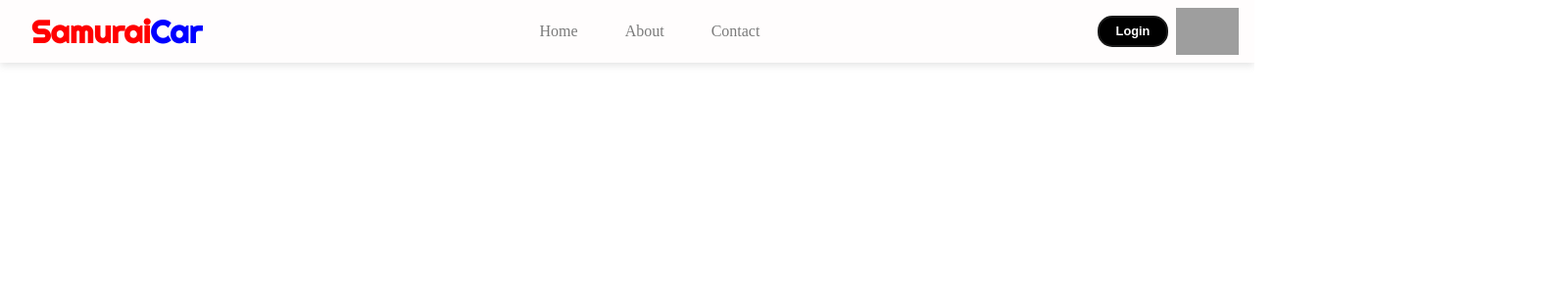
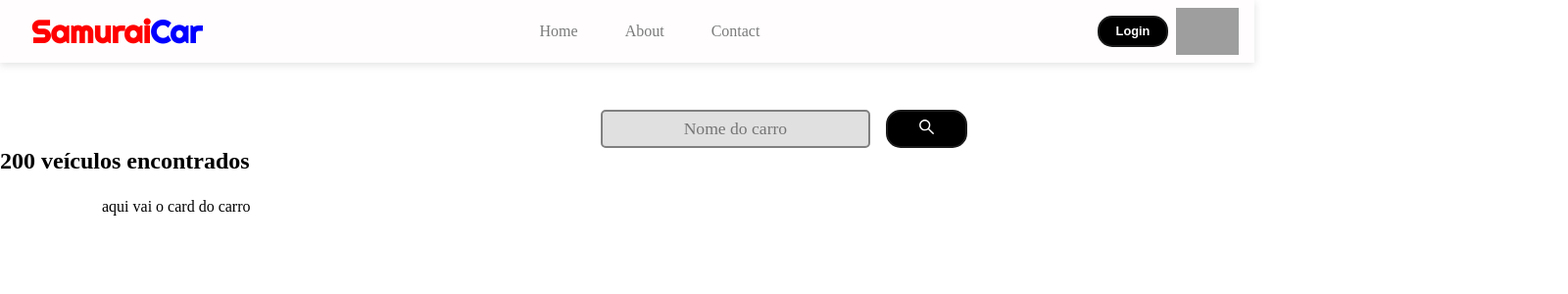
Before and after one commit to nicholasboari/exame-chunin-front, a React (Vite) app: page / in a window 1280 px wide. Shown: the top 300 px of the page at 98% size, 1600 px wide, since content can reach past the window. Built offline with nearby package versions, Linux system fonts and the light colour scheme; grey boxes are pictures that could not be loaded.

Commit message:
add home page

```diff
--- a/src/App.tsx
+++ b/src/App.tsx
@@ -1,8 +1,8 @@
-import { Navbar } from "./components/Navbar";
+import { Home } from "./pages/Home";
 import "./Global.module.css";
 
 function App() {
-  return <Navbar />;
+  return <Home />;
 }
 
 export default App;
--- /dev/null
+++ b/src/pages/Home/Home.module.css
@@ -0,0 +1,81 @@
+.container {
+  width: 100rem;
+  height: calc(100vh - 64px - 6rem);
+  margin: 3rem auto;
+  justify-content: center;
+  align-items: center;
+}
+
+.search {
+  margin: 0 auto;
+  display: flex;
+  justify-content: center;
+}
+
+.form {
+  gap: 1rem;
+  display: flex;
+  justify-content: space-between;
+}
+
+.form input {
+  font-family: inherit;
+  width: 100%;
+  border: 0;
+  border: 2px solid gray;
+  font-size: 1.1rem;
+  background-color: rgba(99, 99, 99, 0.2);
+  border-radius: 5px;
+  padding: 5px 10px;
+}
+
+.form input::placeholder {
+  text-align: center;
+}
+
+input:focus {
+  color: black;
+}
+
+.form button {
+  text-align: center;
+  appearance: none;
+  background-color: #000000;
+  border: 2px solid #1A1A1A;
+  border-radius: 15px;
+  box-sizing: border-box;
+  color: #FFFFFF;
+  cursor: pointer;
+  font-size: 0.8rem;
+  font-weight: 600;
+  line-height: normal;
+  margin: 0;
+  min-height: 0.5rem;
+  min-width: 0;
+  outline: none;
+  padding: 0.4rem 0.2rem;
+  text-align: center;
+  text-decoration: none;
+  transition: all 300ms cubic-bezier(.23, 1, 0.32, 1);
+  user-select: none;
+  -webkit-user-select: none;
+  touch-action: manipulation;
+  width: 7rem;
+  will-change: transform;
+}
+
+.form button:hover {
+  box-shadow: rgba(0, 0, 0, 0.25) 0 8px 15px;
+  transform: translateY(-2px);
+}
+
+.form button:active {
+  box-shadow: none;
+  transform: translateY(0);
+}
+
+.car-list-container {
+  padding: 1.5rem;
+  margin: 0 auto;
+  width: 90%;
+}
--- /dev/null
+++ b/src/pages/Home/index.tsx
@@ -0,0 +1,33 @@
+import { Navbar } from "../../components/Navbar";
+import styles from "./Home.module.css";
+
+export function Home(props: any) {
+  return (
+    <>
+      <Navbar />
+      <div className={styles.container}>
+        <div className={styles.search}>
+          <form className={styles.form}>
+            <input placeholder="Nome do carro" type="text" required />
+            <button type="submit">
+              {" "}
+              <svg
+                viewBox="0 0 1024 1024"
+                fill="currentColor"
+                height="1.5em"
+                width="1.5em"
+                {...props}
+              >
+                <path d="M909.6 854.5L649.9 594.8C690.2 542.7 712 479 712 412c0-80.2-31.3-155.4-87.9-212.1-56.6-56.7-132-87.9-212.1-87.9s-155.5 31.3-212.1 87.9C143.2 256.5 112 331.8 112 412c0 80.1 31.3 155.5 87.9 212.1C256.5 680.8 331.8 712 412 712c67 0 130.6-21.8 182.7-62l259.7 259.6a8.2 8.2 0 0011.6 0l43.6-43.5a8.2 8.2 0 000-11.6zM570.4 570.4C528 612.7 471.8 636 412 636s-116-23.3-158.4-65.6C211.3 528 188 471.8 188 412s23.3-116.1 65.6-158.4C296 211.3 352.2 188 412 188s116.1 23.2 158.4 65.6S636 352.2 636 412s-23.3 116.1-65.6 158.4z" />
+              </svg>
+            </button>
+          </form>
+        </div>
+        <h2>200 veículos encontrados</h2>
+        <div className={styles["car-list-container"]}>
+          <div className="car-list-items">aqui vai o card do carro</div>
+        </div>
+      </div>
+    </>
+  );
+}
```
Also changed, not shown: src/components/Navbar/Navbar.module.css (renamed from src/components/Navbar.module.css), src/components/Navbar/index.tsx (renamed from src/components/Navbar.tsx).
